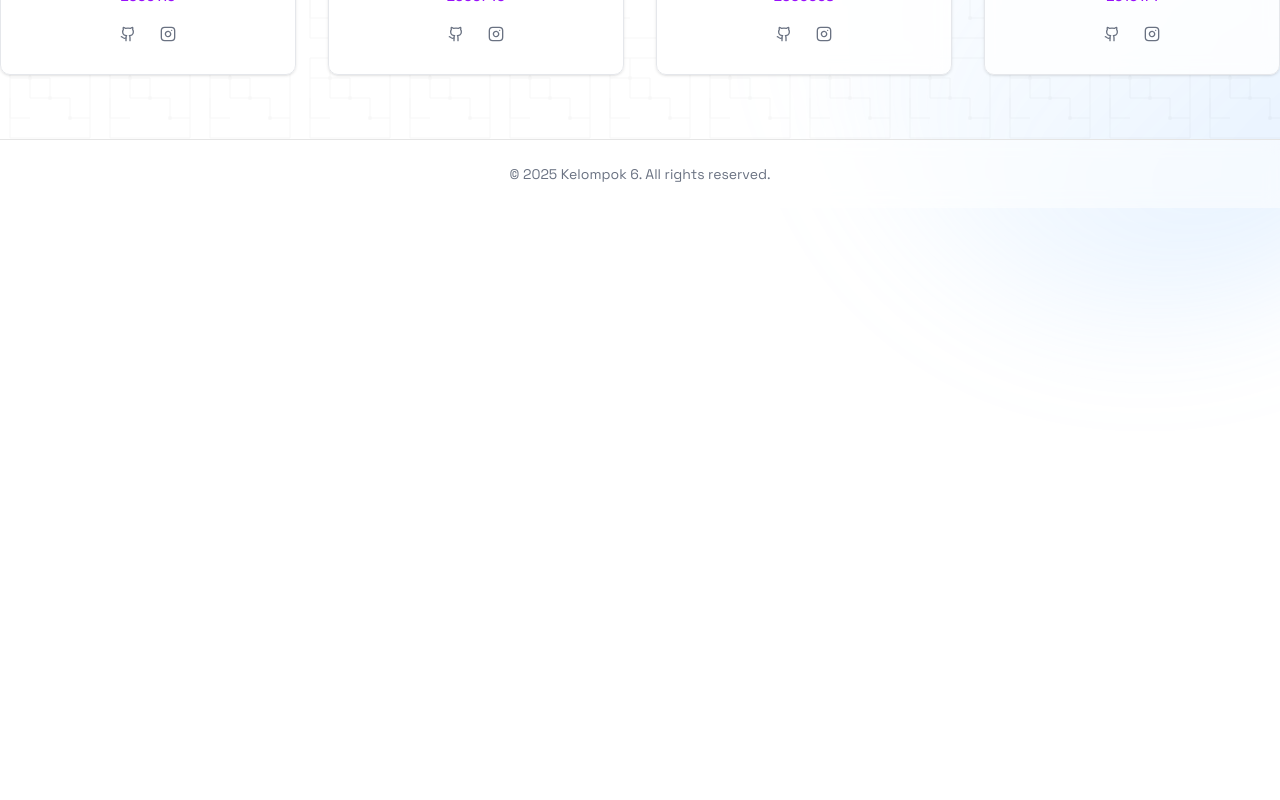
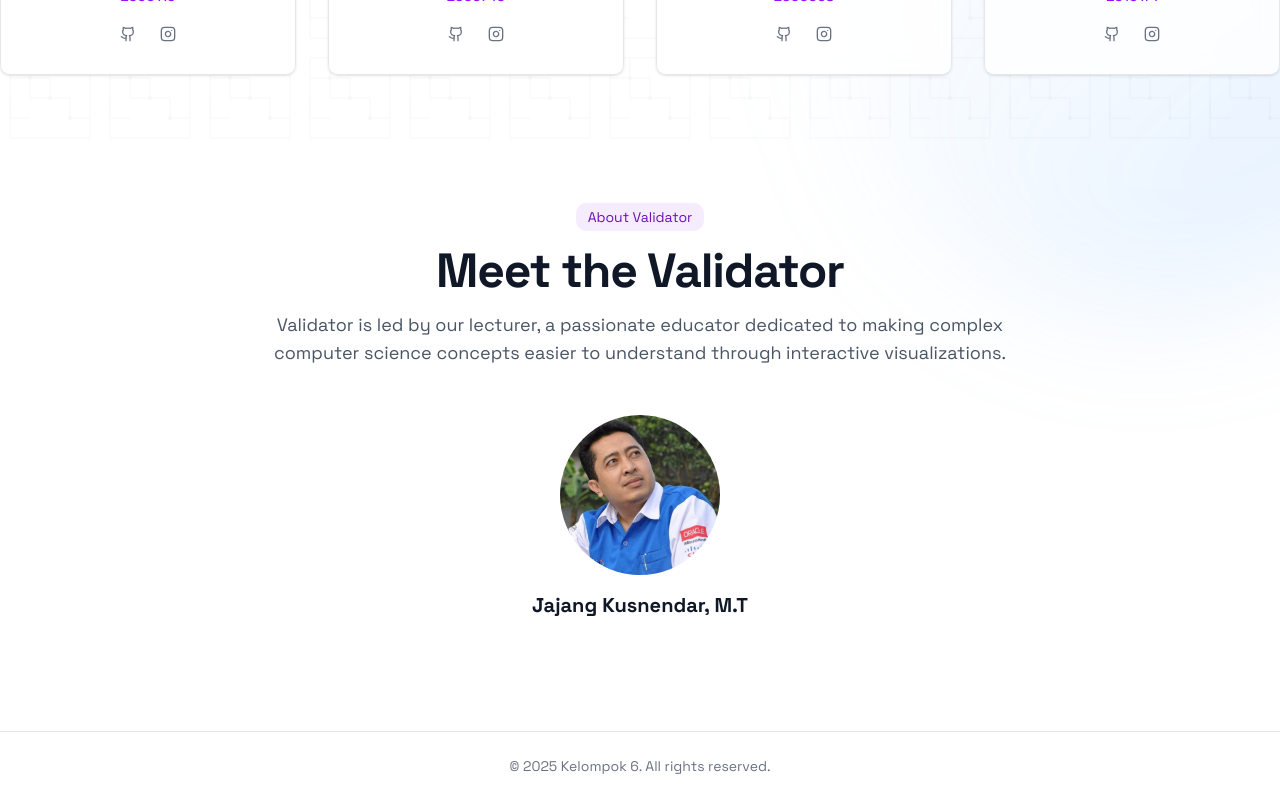
Before and after one commit to rakaiskandar/scheduling-simulation, a Next.js app: page /about-us in a window 1280 px wide. Shown: the part 652-1452 px from the top of the page. Before the commit the page ends 860 px from the top, so only its background shows below. Built offline with nearby package versions, Linux system fonts and the light colour scheme.

Commit message:
feat: add section validator media

```diff
--- a/src/app/about-us/page.tsx
+++ b/src/app/about-us/page.tsx
@@ -2,6 +2,7 @@ import { Footer } from "@/components/footer";
 import { SiteHeader } from "@/components/site-header";
 import { TeamMember } from "@/components/team-member";
 import { Github, Instagram } from "lucide-react";
+import Image from "next/image";
 
 export default function AboutUsPage() {
   return (
@@ -18,8 +19,9 @@ export default function AboutUsPage() {
                 Meet the Team
               </h1>
               <p className="mt-4 text-lg text-gray-600 dark:text-gray-300">
-                We're a passionate group of computer science education dedicated to making complex scheduling algorithms
-                easy to understand through interactive visualization.
+                We're a passionate group of computer science education dedicated
+                to making complex scheduling algorithms easy to understand
+                through interactive visualization.
               </p>
             </div>
           </div>
@@ -99,6 +101,39 @@ export default function AboutUsPage() {
             </div>
           </div>
         </section>
+
+        <section className="py-8 md:py-16 flex items-center justify-center">
+          <div className="container">
+            <div className="mx-auto max-w-3xl text-center">
+              <div className="inline-block rounded-lg bg-purple-100/80 dark:bg-purple-900/30 px-3 py-1 text-sm text-purple-800 dark:text-purple-300 backdrop-blur-sm">
+                About Validator
+              </div>
+              <h1 className="mt-4 text-4xl font-bold tracking-tight text-gray-900 dark:text-gray-100 md:text-5xl">
+                Meet the Validator
+              </h1>
+              <p className="mt-4 text-lg text-gray-600 dark:text-gray-300">
+                Validator is led by our lecturer, a passionate educator dedicated to making
+                complex computer science concepts easier to understand through interactive visualizations.
+              </p>
+              <div className="flex flex-col justify-center">
+                <div className="flex flex-col items-center justify-between text-center py-12">
+                  <div className="relative mb-4 h-40 w-40 overflow-hidden rounded-full">
+                    <Image
+                      src={"/img/pak-jajang.jpeg?height=300&width=300"}
+                      alt={"validator"}
+                      width={160}
+                      height={160}
+                      className="object-cover transition-transform duration-500 group-hover:scale-110"
+                      priority
+                    />
+                  </div>
+                  <h3 className="text-xl font-bold text-gray-900 dark:text-gray-100">Jajang Kusnendar, M.T</h3>
+                </div>
+              </div>
+            </div>
+          </div>
+        </section>
+
         <Footer />
       </main>
     </div>
```
Also changed, not shown: public/img/pak-jajang.jpeg (added).
